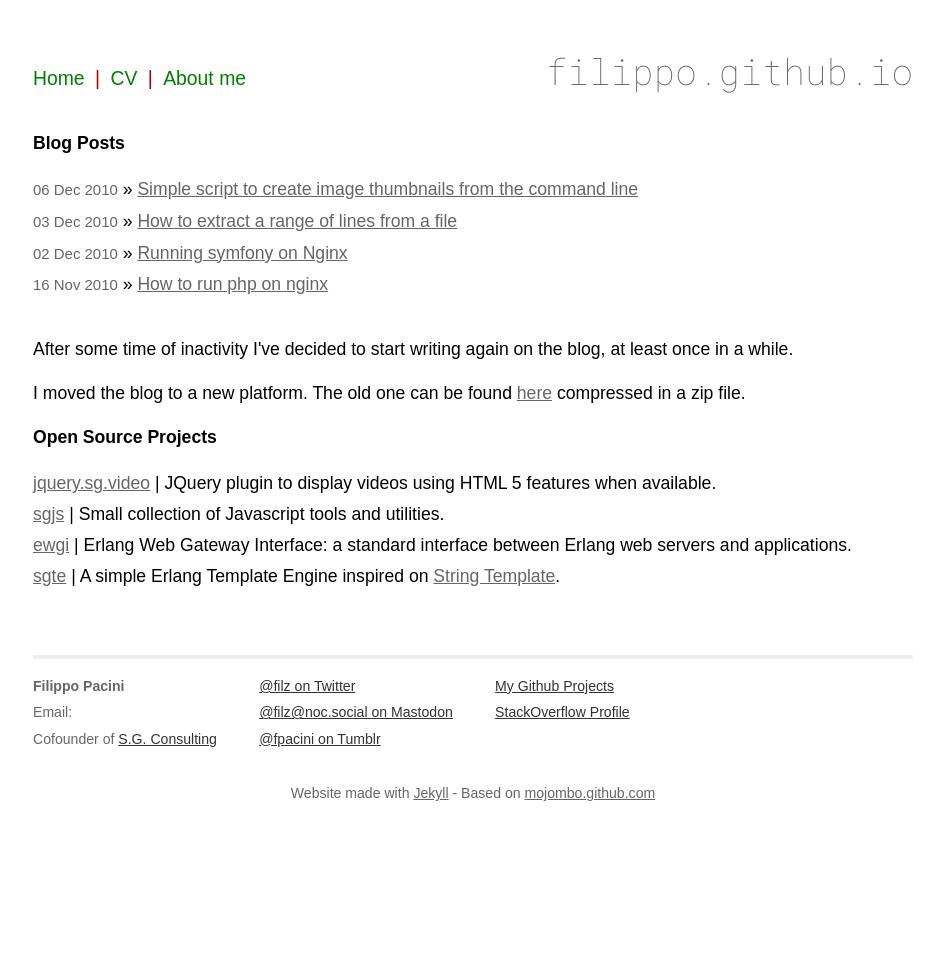
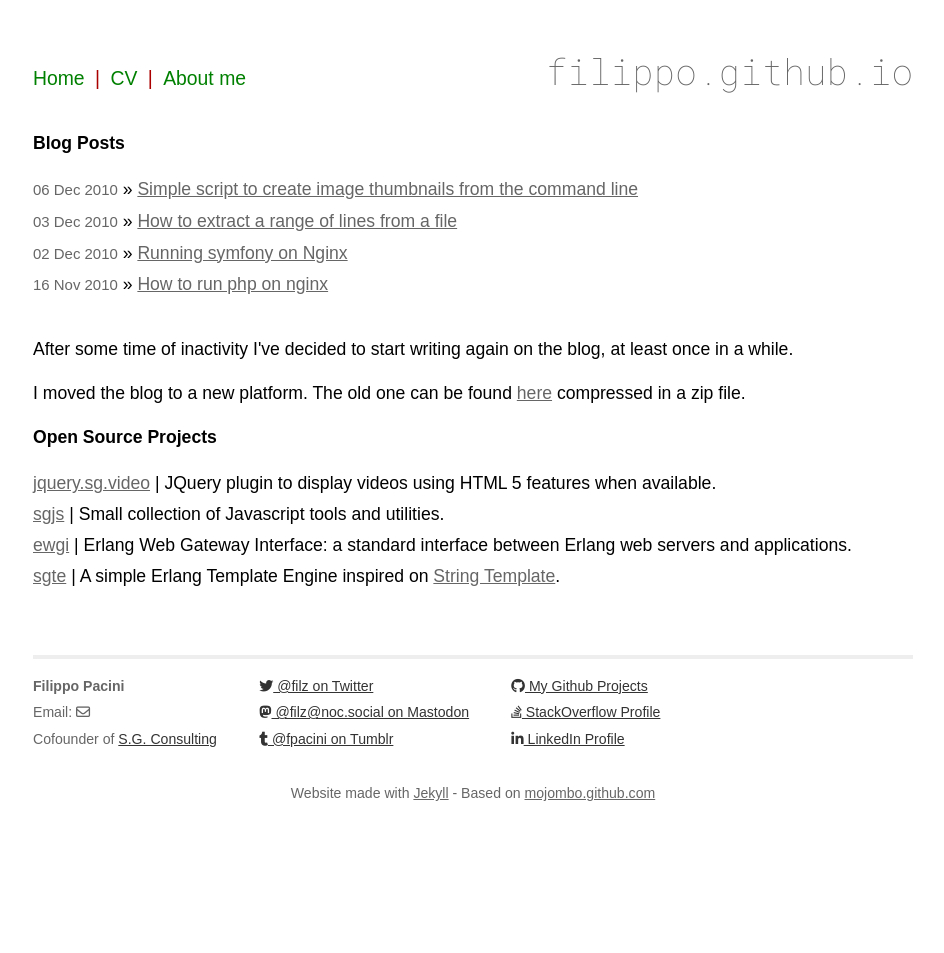
Before and after one commit to filippo/filippo.github.com, a Jekyll site: the page built from index.html, in a window 1280 px wide. Shown: the whole page, without its empty margins (167-1111 px from the left). Built offline with Jekyll 4.4.1, drawn with Linux system fonts in a browser that asks for light colours; nearby versions of some CDN libraries; some web fonts are replaced.

Commit message:
fixes and updates

```diff
--- a/_layouts/default.html
+++ b/_layouts/default.html
@@ -4,9 +4,10 @@
   <meta charset="utf-8" />
   <title>{{ page.title }}</title>
   <meta name="author" content="Filippo Pacini" />
-  <link href="https://feeds.feedburner.com/filippo-pacini" rel="alternate" title="Filippo Pacini" type="application/atom+xml" />
   <link href="https://fonts.googleapis.com/css?family=Droid+Sans+Mono|Droid+Sans" rel="stylesheet" type="text/css">
   <link href="https://fonts.googleapis.com/css?family=Roboto+Mono:100" rel="stylesheet">
+
+  <script src="https://use.fontawesome.com/9ba9d0bb07.js"></script>
 
   <link href="/css/syntax.css" rel="stylesheet" />
   <link href="/css/screen.css" rel="stylesheet" />
@@ -28,21 +29,40 @@
     <div class="contact">
       <p>
         <strong>Filippo Pacini</strong><br>
-	      Email: <a href="javascript:;" id="myEmailAddr"></a><br>
+        Email: <i class="fa-regular fa-envelope"></i> <a href="javascript:;" id="myEmailAddr"></a><br>
         Cofounder of <a href="https://www.sgconsulting.it/">S.G. Consulting</a>
       </p>
     </div>
     <div class="contact">
       <p>
-        <a href="https://twitter.com/filz/">@filz on Twitter</a><br />
-        <a href="https://noc.social/@filz">@filz@noc.social on Mastodon</a><br />
-	<a href="https://fpacini.tumblr.com">@fpacini on Tumblr</a>
+        <a href="https://twitter.com/filz/">
+            <i class="fa-brands fa-twitter"></i>
+            @filz on Twitter
+        </a><br />
+        <a href="https://noc.social/@filz">
+            <i class="fa-brands fa-mastodon"></i>
+            @filz@noc.social on Mastodon
+        </a><br />
+        <a href="https://fpacini.tumblr.com">
+            <i class="fa-brands fa-tumblr"></i>
+            @fpacini on Tumblr
+        </a>
       </p>
     </div>
     <div class="contact">
       <p>
-        <a href="https://github.com/filippo/">My Github Projects</a><br />
-        <a href="https://stackoverflow.com/users/121199/filippo">StackOverflow Profile</a><br />
+        <a href="https://github.com/filippo/">
+            <i class="fa-brands fa-github"></i>
+            My Github Projects
+        </a><br />
+        <a href="https://stackoverflow.com/users/121199/filippo">
+            <i class="fa-brands fa-stack-overflow"></i>
+            StackOverflow Profile
+        </a><br />
+        <a href="https://www.linkedin.com/in/filippopacini/">
+            <i class="fa-brands fa-linkedin-in"></i>
+            LinkedIn Profile
+        </a>
 
       </p>
     </div>
```
Also changed, not shown: Gemfile (added, +11 -0 lines), Gemfile.lock (added), 1 other file.
